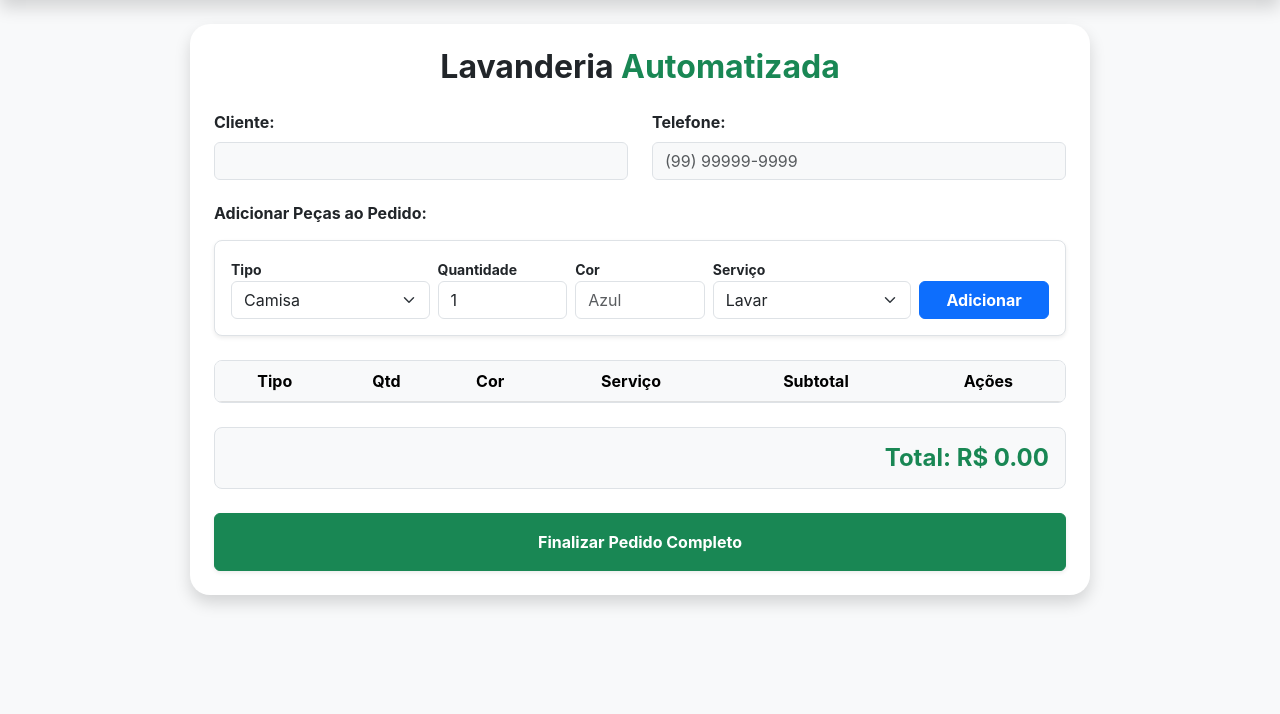
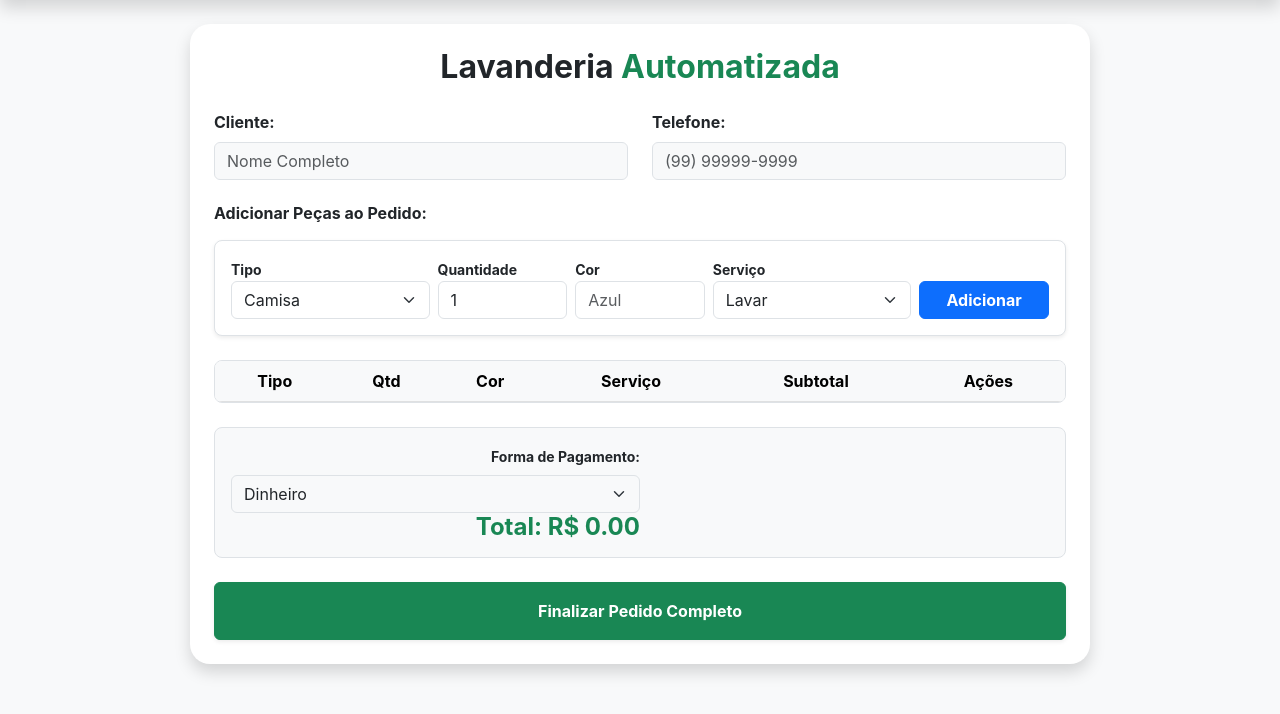
Before and after one commit to Francisco-Cassio/lavandeira_automatizada, a Flask app: page /registro in a window 1280 px wide. Shown: the part 56-770 px from the top of the page. Run offline with Flask 3, Linux system fonts and the light colour scheme; lists and menus that the app fills with data are empty.

Commit message:
:sparkles: feat: implementar lógica de persistência para forma de pagamento

```diff
--- a/app.py
+++ b/app.py
@@ -53,29 +53,25 @@ def registrar_pedido_multiplo():
     nome = dados.get('cliente')
     tel = dados.get('telefone')
     itens = dados.get('itens', [])
-
-    if not itens:
-        return "Nenhum item adicionado", 400
+    forma_pag = dados.get('forma_pagamento')
 
     conn = db.get_db()
     cursor = conn.cursor()
 
-    cursor.execute("INSERT OR IGNORE INTO clientes (nome, cpf, telefone, endereco) VALUES (?, ?, ?, ?)",
-                  (nome, tel, tel, "Teresina-PI"))
-    cliente = cursor.execute("SELECT id FROM clientes WHERE telefone = ?", (tel,)).fetchone()
-    cliente_id = cliente['id']
+    cursor.execute("INSERT OR IGNORE INTO clientes (nome, telefone) VALUES (?, ?)", (nome, tel))
+    cliente_id = cursor.execute("SELECT id FROM clientes WHERE telefone = ?", (tel,)).fetchone()['id']
 
-    cliente_obj = Cliente(cliente_id, nome, tel, "")
-    pedido_obj = Pedido(0, cliente_obj)
-
+    pedido_obj = Pedido(0, Cliente(cliente_id, nome, tel, ""))
     for item in itens:
         peca_info = Peca(item['tipo'], item['cor'], "Recebido", item['servico'])
         for _ in range(int(item['qtd'])):
             pedido_obj.adicionar_peca(peca_info)
 
-    cursor.execute("""INSERT INTO pedidos (cliente_id, valor_bruto, desconto, valor_liquido, status, status_pagamento)
-                      VALUES (?, ?, ?, ?, ?, ?)""",
-                   (cliente_id, pedido_obj.valor_bruto, pedido_obj.desconto, pedido_obj.valor_liquido, "Recebido", "Aberto"))
+    cursor.execute("""
+        INSERT INTO pedidos (cliente_id, valor_bruto, desconto, valor_liquido, status, status_pagamento, forma_pagamento)
+        VALUES (?, ?, ?, ?, ?, ?, ?)
+    """, (cliente_id, pedido_obj.valor_bruto, pedido_obj.desconto, pedido_obj.valor_liquido,
+          "Recebido", "Aberto", forma_pag))
 
     conn.commit()
     conn.close()
--- a/database.py
+++ b/database.py
@@ -17,15 +17,13 @@ def init_db():
         senha TEXT NOT NULL
     )''')
 
-    cur.execute("""
+    conn.execute('''
         CREATE TABLE IF NOT EXISTS clientes (
             id INTEGER PRIMARY KEY AUTOINCREMENT,
             nome TEXT NOT NULL,
-            cpf TEXT UNIQUE NOT NULL,
-            telefone TEXT UNIQUE NOT NULL,
-            endereco TEXT
+            telefone TEXT UNIQUE NOT NULL
         )
-    """)
+    ''')
 
     cur.execute("""
         CREATE TABLE IF NOT EXISTS pedidos (
--- a/templates/index.html
+++ b/templates/index.html
@@ -39,6 +39,7 @@
                 type="text"
                 id="clienteNome"
                 class="form-control bg-light"
+                placeholder="Nome Completo"
                 required
               />
             </div>
@@ -126,14 +127,27 @@
             class="p-3 bg-light rounded-3 d-flex justify-content-between align-items-center border"
           >
             <div class="text-end w-100">
+              <div class="col-md-6">
+                <label class="form-label fw-bold small"
+                  >Forma de Pagamento:</label
+                >
+                <select id="formaPagamento" class="form-select bg-light">
+                  <option value="Dinheiro">Dinheiro</option>
+                  <option value="Pix">Pix</option>
+                  <option value="Cartão de Crédito">Cartão de Crédito</option>
+                  <option value="Cartão de Débito">Cartão de Débito</option>
+                </select>
+              </div>
+              <div class="col-md-6 text-end">
                 <h4 class="fw-bold text-success mb-0">
                   Total: R$ <span id="totalPedido">0.00</span>
                 </h4>
+              </div>
               <small
                 class="text-danger fw-bold"
                 id="avisoDesconto"
                 style="display: none"
-                >10% de desconto aplicado por volume!</small
+                >10% de desconto aplicado</small
               >
             </div>
           </div>
@@ -215,6 +229,7 @@
       async function finalizarPedido() {
         const cliente = document.getElementById("clienteNome").value;
         const telefone = document.getElementById("clienteTel").value;
+        const formaPag = document.getElementById("formaPagamento").value;
 
         if (!cliente || !telefone || carrinho.length === 0) {
           return alert(
@@ -222,7 +237,12 @@
           );
         }
 
-        const payload = { cliente, telefone, itens: carrinho };
+        const payload = {
+          cliente,
+          telefone,
+          itens: carrinho,
+          forma_pagamento: formaPag,
+        };
 
         const response = await fetch("/registrar_pedido_multiplo", {
           method: "POST",
```
Lines whose indentation alone changed are shown as unchanged.
